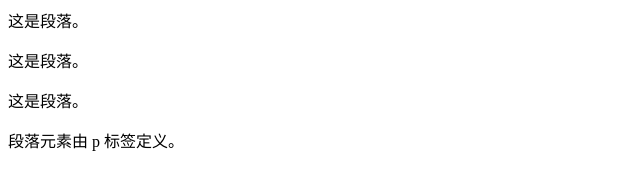
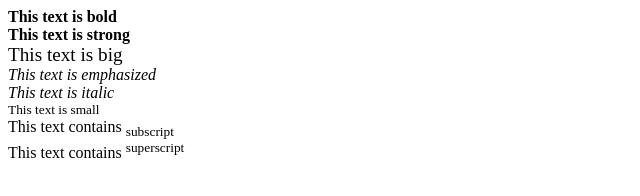
Before and after one commit to w15tp/blog, a plain HTML site: page index.html in a window 1280 px wide. Shown: the whole page, without its empty margins (0-640 px from the left). Drawn offline with Linux system fonts and the light colour scheme.

Commit message:
Update index.html

```diff
--- a/index.html
+++ b/index.html
@@ -1,11 +1,38 @@
 <html>
+
 <body>
 
-<p>这是段落。</p>
-<p>这是段落。</p>
-<p>这是段落。</p>
+<b>This text is bold</b>
 
-<p>段落元素由 p 标签定义。</p>
+<br />
+
+<strong>This text is strong</strong>
+
+<br />
+
+<big>This text is big</big>
+
+<br />
+
+<em>This text is emphasized</em>
+
+<br />
+
+<i>This text is italic</i>
+
+<br />
+
+<small>This text is small</small>
+
+<br />
+
+This text contains
+<sub>subscript</sub>
+
+<br />
+
+This text contains
+<sup>superscript</sup>
 
 </body>
 </html>
```
